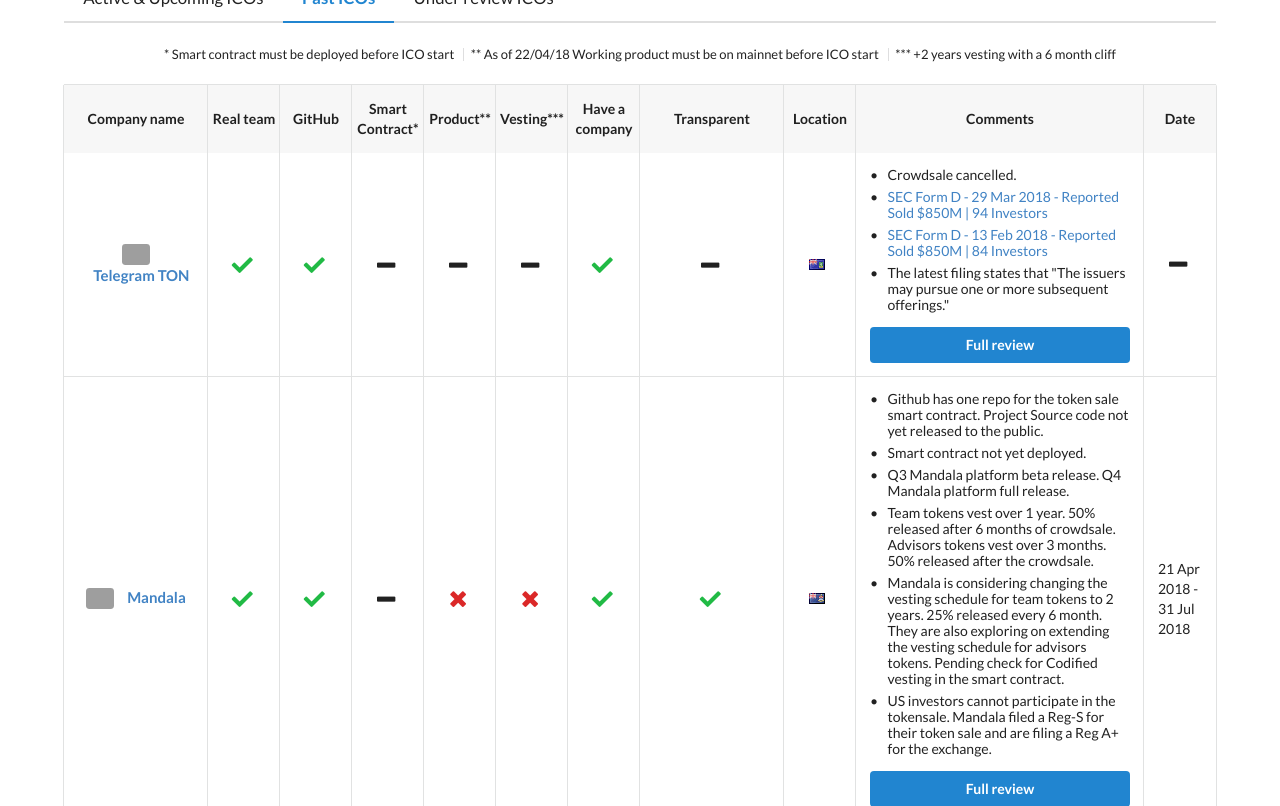
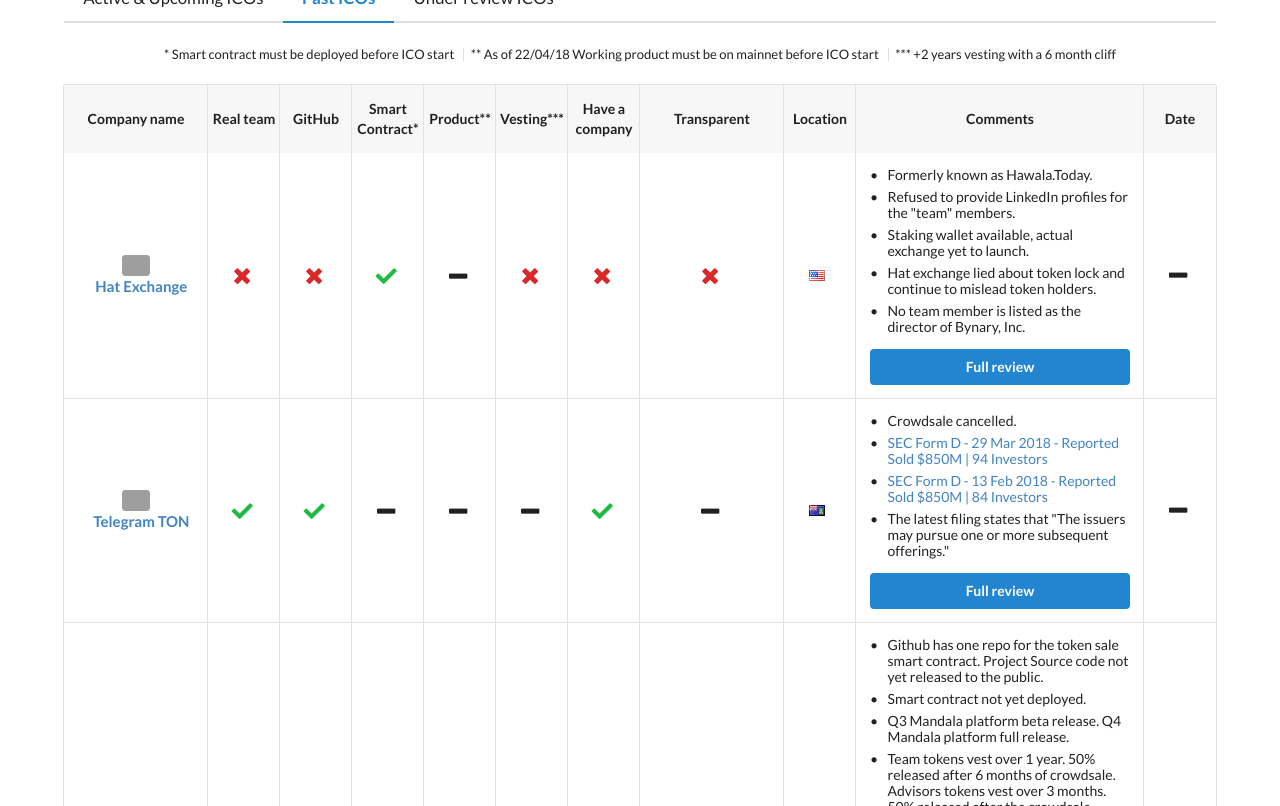
Before and after one commit to ico-check/ico-check, a Jekyll site: the page built from past.md, in a window 1280 px wide and 900 px high, scrolled down 563 px, cut to the strip 94-900 px from the top of the window. Built offline with Jekyll 4.4.1, drawn with Linux system fonts in a browser that asks for light colours; nearby versions of some CDN libraries; grey boxes are pictures that could not be loaded.

Commit message:
87-hat-exchange-ico-check

```diff
--- a/_data/past-icos.yml
+++ b/_data/past-icos.yml
@@ -1,3 +1,25 @@
+- name: Hat Exchange
+  image: https://i.imgur.com/oIxiTwm.jpg
+  url: https://hat.exchange/
+  real_team: false
+  github: false
+  smart_contract: true
+  product:
+  min_vesting: false
+  have_company: false
+  transparent: false
+  location: United States
+  comments:
+    - content: Formerly known as Hawala.Today.
+    - content: Refused to provide LinkedIn profiles for the "team" members.
+    - content: Staking wallet available, actual exchange yet to launch.
+    - content: Hat exchange lied about token lock and continue to mislead token holders.
+    - content: No team member is listed as the director of Bynary, Inc.
+  ico_start_date:
+  ico_end_date:
+  safe: false
+  issue_url: https://github.com/ico-check/ico-check/issues/136
+
 - name: Telegram TON
   image: https://i.imgur.com/uJvbG04.png
   url: https://telegram.org/
```
